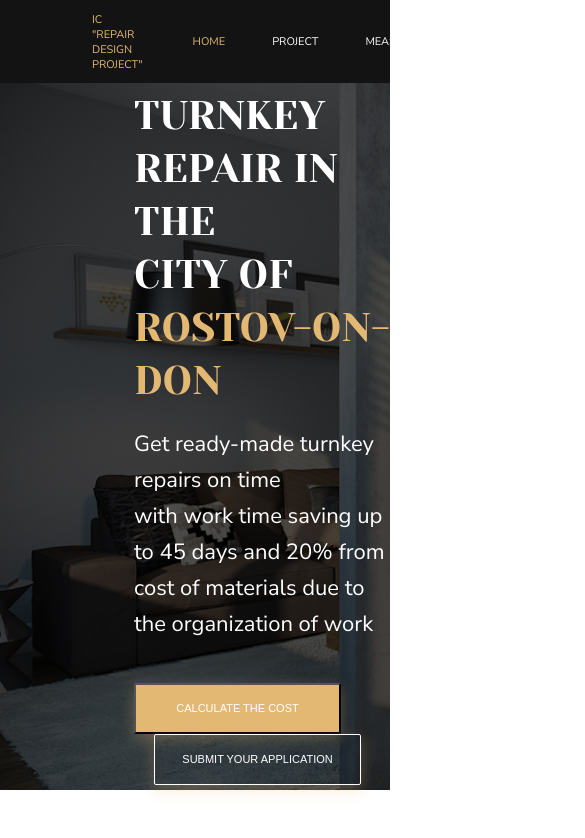
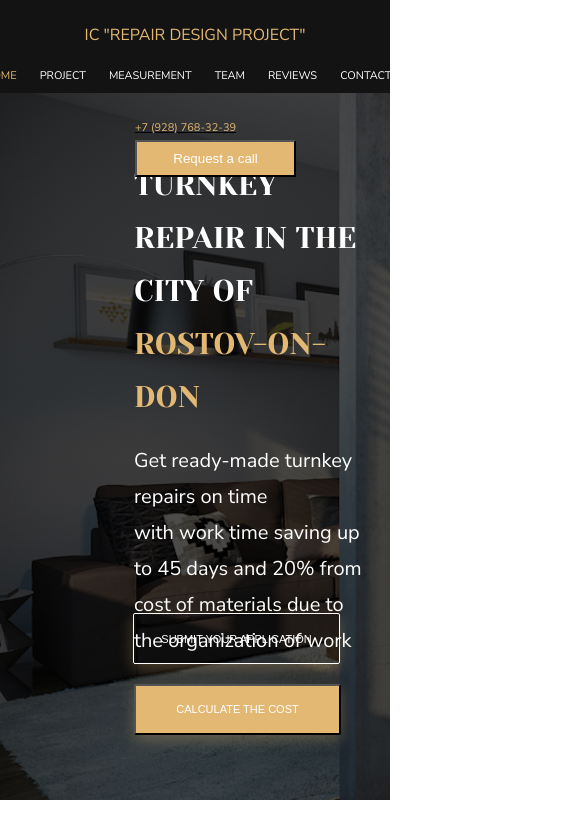
Before and after one commit to NikitaMalofeev/Design-Studio, a plain HTML site: page pages/index.html in a window 390 px wide. Shown: the top 838 px of the page, 585 px wide, since content can reach past the window. Drawn offline with Linux system fonts and the light colour scheme.

Commit message:
Первая страница и адаптив готовы

```diff
--- a/css/style.css
+++ b/css/style.css
@@ -5,7 +5,7 @@ a {
 }
 
 .body {
-
+    width: 100%;
 }
 
 .wrapper {
@@ -34,6 +34,7 @@ a {
     line-height: 15px;
     font-family: 'Nunito Sans', sans-serif;
     text-transform: uppercase;
+    padding: 0 -15px;
 
 }
 
@@ -80,8 +81,79 @@ a {
 }
 
 .button__link {
+    width: 161px;
     text-decoration: none;
     color: #FFFFFF;
+}
+
+@media (max-width: 1300px) {
+    .header__number {
+        position: fixed;
+        top: 120px;
+        left: 135px;
+        text-decoration: underline;
+    }
+    .header__button {
+        position: fixed;
+        top: 140px;
+        left: 135px;
+        width: 161px;
+    }
+}
+
+@media (max-width: 992px) {
+
+    .nav__list:last-child {
+        margin-right: 35px;
+    }
+
+    .nav__item {
+        margin-right: 23px;
+    }
+
+}
+
+@media (max-width: 768px) {
+
+    .header__container {
+        justify-content: center;
+        align-items: end;
+        padding-bottom: 10px;
+    }
+
+    .header__name {
+        position: fixed;
+        margin: 40px auto;
+        font-size: 16px;
+    }
+
+    .header__number {
+        position: fixed;
+        top: 120px;
+        left: 135px;
+        text-decoration: underline;
+    }
+    .header__button {
+        position: fixed;
+        top: 140px;
+        left: 135px;
+        width: 161px;
+    }
+
+    .form__title h1{
+        font-size: 30px;
+    }
+
+    .form__text p{
+        font-size: 20px;
+        padding: 0 15px 0 0;
+    }
+
+    .button-hollow {
+        position: absolute;
+        bottom: 180px;
+        left: 113px;
+    }
 }
 
 .main__form {
@@ -112,7 +184,7 @@ a {
     line-height: 36px;
     font-family: 'Nunito Sans', sans-serif;
     max-width: 505px;
-    margin: 19px 0 41px;
+    margin: 19px 0 25px;
 
 }
 
--- a/pages/index.html
+++ b/pages/index.html
@@ -26,12 +26,14 @@
                         <li class="nav__item"><span class="nav__link">CONTACTS</span></li>
                         </ul>
                 </nav>
+
                     <div class="header__number">
                         <a href="">+7 (928) 768-32-39</a>
                     </div>
                     <button class="header__button button">
                         <a class="button__link" href="">Request a call</a>
                     </button>
+
             </div>
         </header>
         <main class="main">
@@ -54,6 +56,9 @@
                     <button class="form__button button-hollow"><a href="">SUBMIT YOUR APPLICATION</a></butto>
                 </div>
             </section>
+            <section>
+
+            </section>
             </div>
         </main>
     </div>
```
Lines whose indentation alone changed are shown as unchanged.
